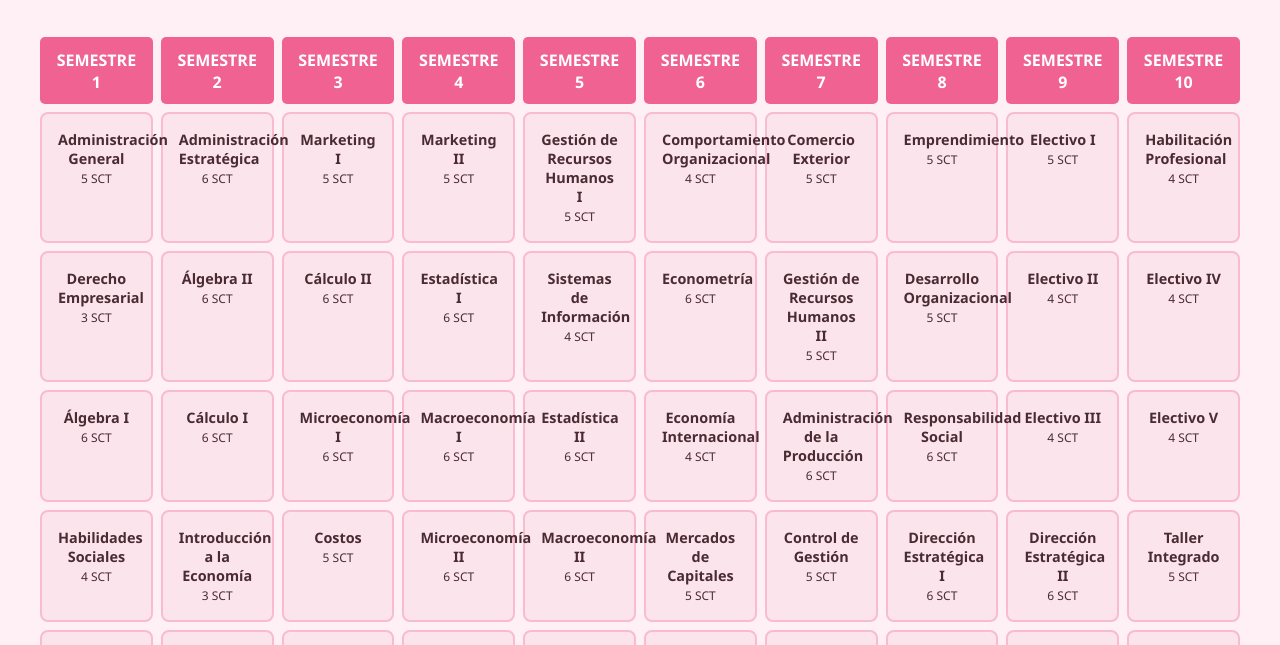
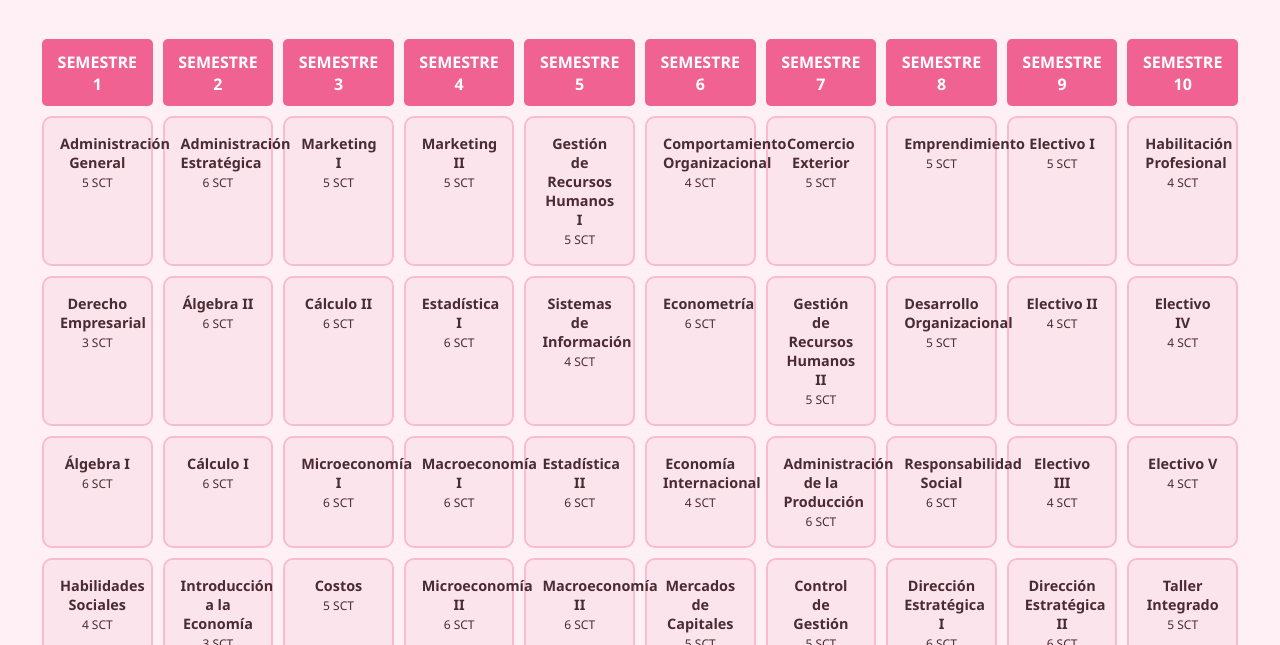
Before and after one commit to samiaracely/malla-ico, a plain HTML site: page index.html in a window 1280 px wide. Shown: the part 99-744 px from the top of the page. Drawn offline with Linux system fonts and the light colour scheme.

Commit message:
Update estilos.css

```diff
--- a/estilos.css
+++ b/estilos.css
@@ -14,7 +14,7 @@
 table.malla-tabla {
   width: 100%;
   border-collapse: separate;
-  border-spacing: 8px;
+  border-spacing: 10px;
   table-layout: fixed;
 }
 
@@ -30,7 +30,7 @@
 table.malla-tabla td {
   background-color: #fce4ec;
   border: 2px solid #f8bbd0;
-  border-radius: 8px;
+  border-radius: 10px;
   text-align: center;
   vertical-align: top;
   padding: 1rem;
@@ -38,6 +38,7 @@
   font-size: 0.9rem;
   color: #4a2b33;
   cursor: pointer;
+  min-height: 100px;
 }
 
 table.malla-tabla td:hover {
```
